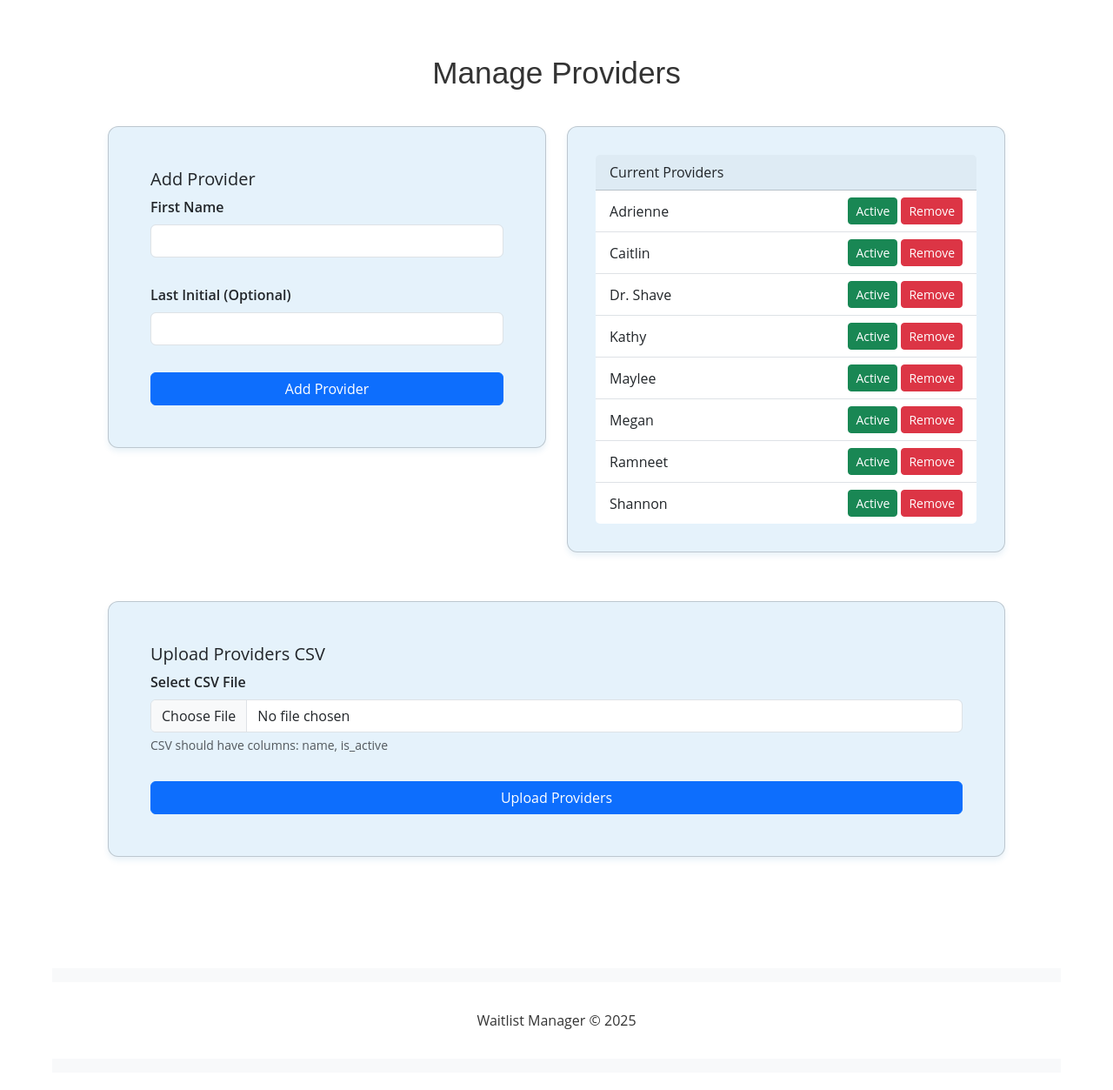
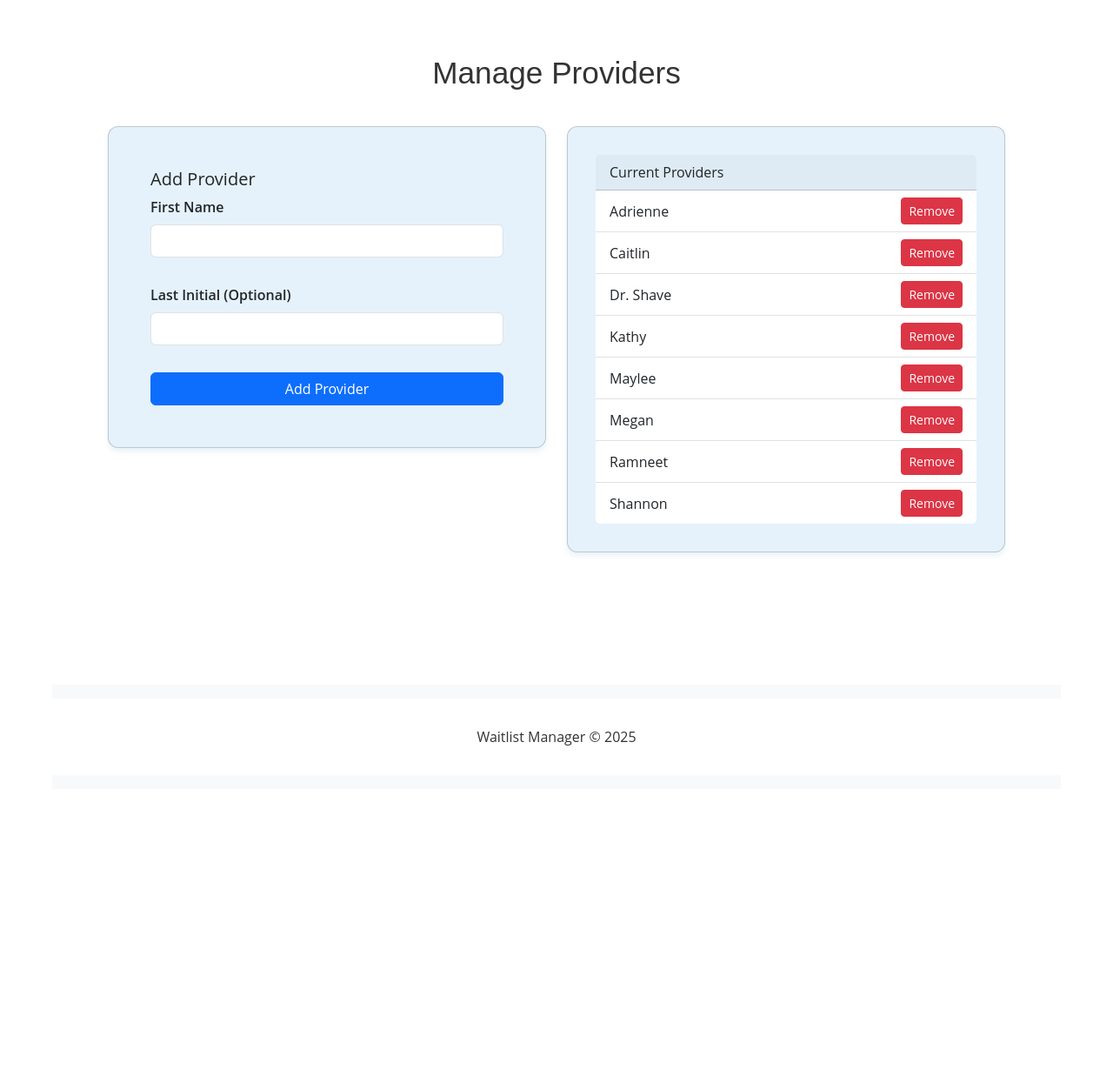
Before and after one commit to s-pecksen/w.ai.tlist, a Flask app: page /providers in a window 1280 px wide. Shown: the part 181-1434 px from the top of the page at 87% size. After the commit the page ends 1038 px from the top, so only its background shows below. Run offline with Flask 3, Linux system fonts and the light colour scheme.

Commit message:
Removed Upload CSV from patient & provider list & provider Active-toggle

```diff
--- a/templates/providers.html
+++ b/templates/providers.html
@@ -37,14 +37,6 @@
                             <li class="list-group-item d-flex justify-content-between align-items-center">
                                 {{ provider.name }}
                                 <div>
-                                    <form action="{{ url_for('toggle_provider_active', provider_name=provider.name) }}" method="post" class="d-inline">
-                                        {% if provider.is_active %}
-                                            <button type="submit" class="btn btn-sm btn-success">Active</button>
-                                        {% else %}
-                                            <button type="submit" class="btn btn-sm btn-secondary">Inactive</button>
-                                        {% endif %}
-                                    </form>
-
                                     <form action="{{ url_for('remove_provider') }}" method="post" class="d-inline">
                                         <input type="hidden" name="first_name" value="{{ provider.name }}">
                                         <button type="submit" class="btn btn-sm btn-danger">Remove</button>
@@ -59,23 +51,5 @@
             </div>
         </div>
     </div>
-
-    <div class="row">
-        <div class="col-md-12">
-            <div class="card">
-                <div class="card-body">
-                    <h5 class="card-title">Upload Providers CSV</h5>
-                    <form action="{{ url_for('upload_providers_csv') }}" method="post" enctype="multipart/form-data">
-                        <div class="mb-3">
-                            <label for="provider_csv" class="form-label">Select CSV File</label>
-                            <input type="file" class="form-control" id="provider_csv" name="provider_csv" accept=".csv" required>
-                            <div class="form-text">CSV should have columns: name, is_active</div>
-                        </div>
-                        <button type="submit" class="btn btn-primary">Upload Providers</button>
-                    </form>
-                </div>
-            </div>
-        </div>
-    </div>
 </div>
 {% endblock %}
```
Also changed, not shown: templates/index.html (+0 -14 lines).
